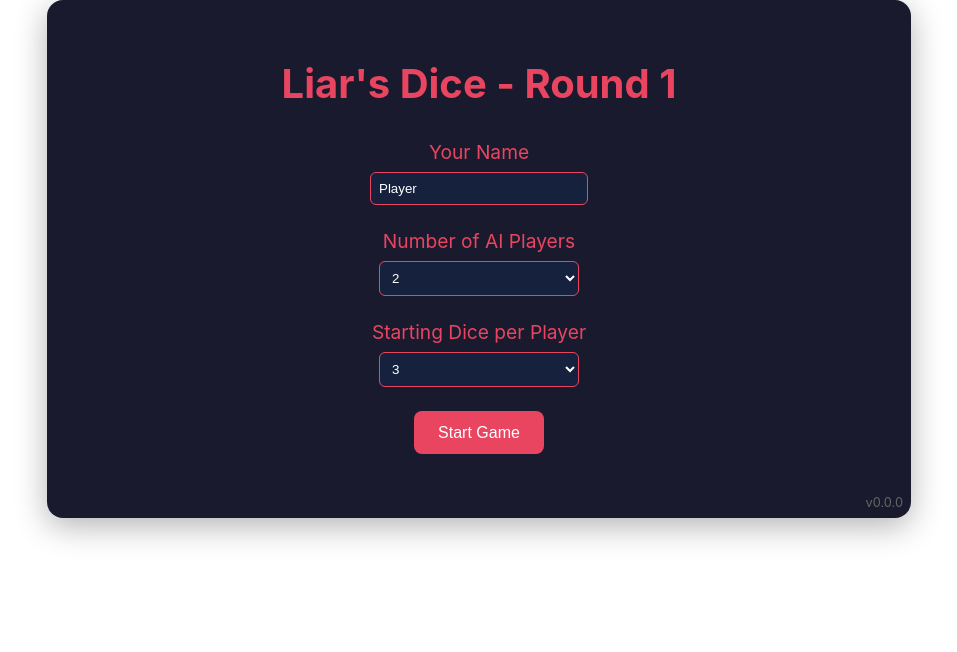
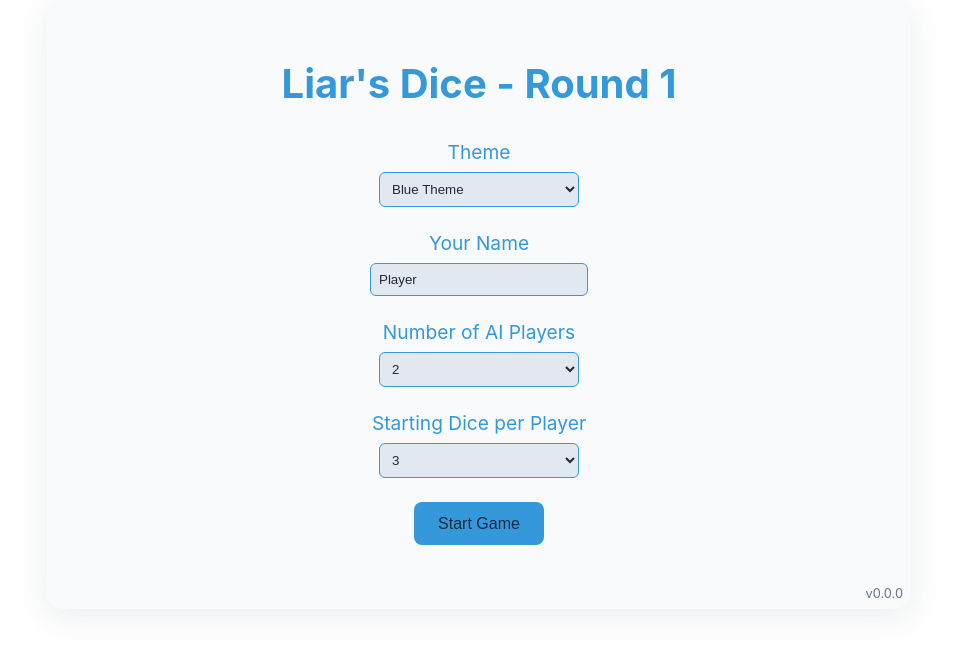
Before and after one commit to kundralaci/kocka, a React (Create React App) app: page / in a window 1280 px wide. Shown: the top 652 px of the page, without its empty margins (161-1118 px from the left). Built offline with nearby package versions, Linux system fonts and the light colour scheme.

Commit message:
feat: add themes

```diff
--- a/src/App.tsx
+++ b/src/App.tsx
@@ -1,14 +1,28 @@
 import React from 'react';
-import { Provider } from 'react-redux';
+import { Provider, useSelector } from 'react-redux';
+import { ThemeProvider } from 'styled-components';
 import { store } from './store';
 import { Game } from './components/Game';
+import { getThemeObject } from './store/ThemeSlice';
+import type { RootState } from './store';
+
+const ThemedApp = () => {
+  const currentTheme = useSelector((state: RootState) => state.theme.currentTheme);
+  const theme = getThemeObject(currentTheme);
+
+  return (
+    <ThemeProvider theme={theme}>
+      <div className="App">
+        <Game />
+      </div>
+    </ThemeProvider>
+  );
+};
 
 function App() {
   return (
     <Provider store={store}>
-      <div className="App">
-        <Game />
-      </div>
+      <ThemedApp />
     </Provider>
   );
 }
--- a/src/components/BettingPopup.tsx
+++ b/src/components/BettingPopup.tsx
@@ -17,65 +17,72 @@ const Overlay = styled(motion.div)`
 `;
 
 const PopupContent = styled(motion.div)`
-  background: #16213e;
-  padding: 2rem;
-  border-radius: 12px;
+  background: ${props => props.theme.colors.background};
+  padding: ${props => props.theme.spacing.xlarge};
+  border-radius: ${props => props.theme.borderRadius.large};
   width: 90%;
   max-width: 400px;
-  box-shadow: 0 8px 32px rgba(0, 0, 0, 0.3);
+  box-shadow: ${props => props.theme.shadows.main};
 `;
 
 const Title = styled.h2`
-  color: #e94560;
-  margin-bottom: 1.5rem;
+  color: ${props => props.theme.colors.primary};
+  margin-bottom: ${props => props.theme.spacing.large};
   text-align: center;
 `;
 
 const Form = styled.form`
   display: flex;
   flex-direction: column;
-  gap: 1rem;
+  gap: ${props => props.theme.spacing.medium};
 `;
 
 const InputGroup = styled.div`
   display: flex;
   flex-direction: column;
-  gap: 0.5rem;
+  gap: ${props => props.theme.spacing.small};
 `;
 
 const Label = styled.label`
-  color: #fff;
+  color: ${props => props.theme.colors.text};
 `;
 
 const Input = styled.input`
-  padding: 0.8rem;
-  border-radius: 6px;
-  border: 2px solid #0f3460;
-  background: #1a1a2e;
-  color: #fff;
+  padding: ${props => props.theme.spacing.medium};
+  border-radius: ${props => props.theme.borderRadius.small};
+  border: 2px solid ${props => props.theme.colors.border};
+  background: ${props => props.theme.colors.secondary};
+  color: ${props => props.theme.colors.text};
   font-size: 1rem;
 
   &:focus {
-    border-color: #e94560;
+    border-color: ${props => props.theme.colors.primary};
     outline: none;
   }
 `;
 
 const ButtonGroup = styled.div`
   display: flex;
-  gap: 1rem;
-  margin-top: 1rem;
+  gap: ${props => props.theme.spacing.medium};
+  margin-top: ${props => props.theme.spacing.medium};
 `;
 
-const Button = styled(motion.button)`
+const Button = styled(motion.button)<{ variant?: 'secondary' }>`
   flex: 1;
-  background: #e94560;
-  color: white;
+  background: ${props => props.variant === 'secondary' ? props.theme.colors.secondary : props.theme.colors.primary};
+  color: ${props => props.theme.colors.text};
   border: none;
-  padding: 0.8rem;
-  border-radius: 8px;
+  padding: ${props => props.theme.spacing.medium};
+  border-radius: ${props => props.theme.borderRadius.medium};
   font-size: 1rem;
   cursor: pointer;
+  transition: background 0.2s ease;
+
+  &:hover {
+    background: ${props => props.variant === 'secondary'
+      ? props.theme.colors.secondaryDark
+      : props.theme.colors.primaryHover};
+  }
 
   &:disabled {
     opacity: 0.5;
@@ -144,11 +151,11 @@ export const BettingPopup: React.FC<BettingPopupProps> = ({
           </InputGroup>
           <ButtonGroup>
             <Button
+              variant="secondary"
               type="button"
               onClick={onClose}
               whileHover={{ scale: 1.05 }}
               whileTap={{ scale: 0.95 }}
-              style={{ background: '#0f3460' }}
             >
               Cancel
             </Button>
--- a/src/components/Game.tsx
+++ b/src/components/Game.tsx
@@ -10,22 +10,24 @@ import { motion, AnimatePresence } from 'framer-motion';
 import { BettingPopup } from './BettingPopup';
 import { BettingStrategy, StartingStrategy } from '../strategies/strategies';
 import { generateId } from '../utils/id';
+import { Theme } from '../themes/theme';
+import { setTheme, ThemeType } from '../store/ThemeSlice';
 
 const ResetButton = styled(motion.button)`
   position: absolute;
-  top: 1rem;
-  right: 1rem;
-  background: #e94560;
-  color: white;
+  top: ${props => props.theme.spacing.medium};
+  right: ${props => props.theme.spacing.medium};
+  background: ${props => props.theme.colors.primary};
+  color: ${props => props.theme.colors.text};
   border: none;
-  padding: 0.5rem 1rem;
-  border-radius: 8px;
+  padding: ${props => props.theme.spacing.small} ${props => props.theme.spacing.medium};
+  border-radius: ${props => props.theme.borderRadius.medium};
   font-size: 0.9rem;
   cursor: pointer;
   transition: all 0.2s ease;
 
   &:hover {
-    background: #ff6b6b;
+    background: ${props => props.theme.colors.primaryHover};
     transform: translateY(-2px);
   }
 `;
@@ -34,16 +36,16 @@ const GameContainer = styled.div`
   position: relative;
   max-width: 800px;
   margin: 0 auto;
-  padding: 2rem;
-  background: #1a1a2e;
-  color: #fff;
-  border-radius: 16px;
-  box-shadow: 0 8px 32px rgba(0, 0, 0, 0.3);
+  padding: ${props => props.theme.spacing.xlarge};
+  background: ${props => props.theme.colors.background};
+  color: ${props => props.theme.colors.text};
+  border-radius: ${props => props.theme.borderRadius.xlarge};
+  box-shadow: ${props => props.theme.shadows.main};
 `;
 
 const Title = styled(motion.h1)`
   text-align: center;
-  color: #e94560;
+  color: ${props => props.theme.colors.primary};
   font-size: 2.5rem;
   margin-bottom: 2rem;
 `;
@@ -55,16 +57,16 @@ const PlayersGrid = styled.div`
   margin-bottom: 2rem;
 `;
 
-const PlayerCard = styled(motion.div) <{ isActive: boolean }>`
-  background: ${props => props.isActive ? '#16213e' : '#0f3460'};
-  padding: 1.5rem;
-  border-radius: 12px;
-  border: 2px solid ${props => props.isActive ? '#e94560' : 'transparent'};
+const PlayerCard = styled(motion.div)<{ isActive: boolean }>`
+  background: ${props => props.isActive ? props.theme.colors.secondary : props.theme.colors.secondaryDark};
+  padding: ${props => props.theme.spacing.large};
+  border-radius: ${props => props.theme.borderRadius.large};
+  border: 2px solid ${props => props.isActive ? props.theme.colors.primary : 'transparent'};
   transition: all 0.3s ease;
 
   h2 {
-    color: #e94560;
-    margin-bottom: 1rem;
+    color: ${props => props.theme.colors.primary};
+    margin-bottom: ${props => props.theme.spacing.medium};
   }
 `;
 
@@ -75,9 +77,10 @@ const DiceSquare = styled.span<{ isMatching?: boolean }>`
   width: 30px;
   height: 30px;
   margin: 0 4px;
-  background: ${props => props.isMatching ? '#e94560' : '#16213e'};
-  border-radius: 6px;
+  background: ${props => props.isMatching ? props.theme.colors.primary : props.theme.colors.secondary};
+  border-radius: ${props => props.theme.borderRadius.small};
   font-weight: bold;
+  color: ${props => props.theme.colors.text};
 `;
 
 const DiceContainer = styled(motion.div)`
@@ -94,17 +97,17 @@ const Controls = styled(motion.div)`
 `;
 
 const Button = styled(motion.button)`
-  background: #e94560;
-  color: white;
+  background: ${props => props.theme.colors.primary};
+  color: ${props => props.theme.colors.text};
   border: none;
   padding: 0.8rem 1.5rem;
-  border-radius: 8px;
+  border-radius: ${props => props.theme.borderRadius.medium};
   font-size: 1rem;
   cursor: pointer;
   transition: all 0.2s ease;
 
   &:hover {
-    background: #ff6b6b;
+    background: ${props => props.theme.colors.primaryHover};
     transform: translateY(-2px);
   }
 `;
@@ -112,13 +115,13 @@ const Button = styled(motion.button)`
 const BetHistory = styled(motion.div)`
   margin-top: 1.5rem;
   padding: 1rem;
-  background: #16213e;
-  border-radius: 8px;
+  background: ${props => props.theme.colors.secondary};
+  border-radius: ${props => props.theme.borderRadius.medium};
   max-height: 200px;
   overflow-y: auto;
 
   h3 {
-    color: #e94560;
+    color: ${props => props.theme.colors.primary};
     margin-bottom: 0.5rem;
   }
 
@@ -130,7 +133,8 @@ const BetHistory = styled(motion.div)`
 
 const BetHistoryItem = styled(motion.li)`
   padding: 0.5rem 0;
-  border-bottom: 1px solid #2a2a4a;
+  border-bottom: 1px solid ${props => props.theme.colors.border};
+  color: ${props => props.theme.colors.text};
 
   &:last-child {
     border-bottom: none;
@@ -153,16 +157,21 @@ const ConfigurationOption = styled.div`
 
   label {
     font-size: 1.2rem;
-    color: #e94560;
+    color: ${props => props.theme.colors.primary};
   }
 
   select, input {
     padding: 0.5rem;
-    border-radius: 6px;
-    background: #16213e;
-    color: white;
-    border: 1px solid #e94560;
+    border-radius: ${props => props.theme.borderRadius.small};
+    background: ${props => props.theme.colors.secondary};
+    color: ${props => props.theme.colors.text};
+    border: 1px solid ${props => props.theme.colors.primary};
     width: 200px;
+
+    &:focus {
+      outline: none;
+      border-color: ${props => props.theme.colors.primaryHover};
+    }
   }
 `;
 
@@ -171,7 +180,65 @@ const VersionNumber = styled.div`
   bottom: 0.5rem;
   right: 0.5rem;
   font-size: 0.8rem;
-  color: #666;
+  color: ${props => props.theme.colors.textMuted};
+`;
+
+const ThemeSelect = styled(motion.select)`
+  padding: 0.5rem;
+  border-radius: ${props => props.theme.borderRadius.medium};
+  background: ${props => props.theme.colors.secondary};
+  color: ${props => props.theme.colors.text};
+  border: 1px solid ${props => props.theme.colors.primary};
+  width: 200px;
+  cursor: pointer;
+`;
+
+const PopupOverlay = styled(motion.div)`
+  position: fixed;
+  top: 0;
+  left: 0;
+  right: 0;
+  bottom: 0;
+  background: rgba(0, 0, 0, 0.7);
+  display: flex;
+  justify-content: center;
+  align-items: center;
+  z-index: 1000;
+`;
+
+const PopupContent = styled(motion.div)`
+  background: ${props => props.theme.colors.background};
+  padding: ${props => props.theme.spacing.large};
+  border-radius: ${props => props.theme.borderRadius.large};
+  box-shadow: ${props => props.theme.shadows.main};
+  width: 90%;
+  max-width: 400px;
+
+  h2 {
+    color: ${props => props.theme.colors.primary};
+    margin-bottom: ${props => props.theme.spacing.medium};
+  }
+
+  input, select {
+    width: 100%;
+    padding: ${props => props.theme.spacing.small};
+    margin-bottom: ${props => props.theme.spacing.medium};
+    border-radius: ${props => props.theme.borderRadius.small};
+    background: ${props => props.theme.colors.secondary};
+    color: ${props => props.theme.colors.text};
+    border: 1px solid ${props => props.theme.colors.border};
+
+    &:focus {
+      outline: none;
+      border-color: ${props => props.theme.colors.primary};
+    }
+  }
+
+  .buttons {
+    display: flex;
+    gap: ${props => props.theme.spacing.medium};
+    justify-content: flex-end;
+  }
 `;
 
 export const Game: React.FC = () => {
@@ -185,6 +252,7 @@ export const Game: React.FC = () => {
     betHistory,
     lastLoser,
   } = useSelector((state: RootState) => state.game);
+  const currentTheme = useSelector((state: RootState) => state.theme.currentTheme);
 
   const [showBettingPopup, setShowBettingPopup] = useState(false);
   const [numAIPlayers, setNumAIPlayers] = useState(2);
@@ -309,6 +377,18 @@ export const Game: React.FC = () => {
           initial={{ opacity: 0, y: 20 }}
           animate={{ opacity: 1, y: 0 }}
         >
+          <ConfigurationOption>
+            <label>Theme</label>
+            <ThemeSelect
+              value={currentTheme}
+              onChange={(e) => dispatch(setTheme(e.target.value as ThemeType))}
+            >
+              <option value="blue">Blue Theme</option>
+              <option value="green">Green Theme</option>
+              <option value="default">Default Theme</option>
+            </ThemeSelect>
+          </ConfigurationOption>
+
           <ConfigurationOption>
             <label>Your Name</label>
             <input
--- /dev/null
+++ b/src/store/ThemeSlice.ts
@@ -0,0 +1,37 @@
+import { createSlice, PayloadAction } from '@reduxjs/toolkit';
+import { defaultTheme, blueTheme, greenTheme } from '../themes/theme';
+
+export type ThemeType = 'blue' | 'green' | 'default';
+
+interface ThemeState {
+  currentTheme: ThemeType;
+}
+
+const initialState: ThemeState = {
+  currentTheme: 'blue',
+};
+
+export const themeSlice = createSlice({
+  name: 'theme',
+  initialState,
+  reducers: {
+    setTheme: (state, action: PayloadAction<ThemeType>) => {
+      state.currentTheme = action.payload;
+    },
+  },
+});
+
+export const { setTheme } = themeSlice.actions;
+
+export const getThemeObject = (themeType: ThemeType) => {
+  switch (themeType) {
+    case 'blue':
+      return blueTheme;
+    case 'green':
+      return greenTheme;
+    default:
+      return defaultTheme;
+  }
+};
+
+export default themeSlice.reducer;
--- a/src/store/index.ts
+++ b/src/store/index.ts
@@ -1,9 +1,11 @@
 import { configureStore } from '@reduxjs/toolkit';
 import gameReducer from './GameSlice';
+import themeReducer from './ThemeSlice';
 
 export const store = configureStore({
   reducer: {
     game: gameReducer,
+    theme: themeReducer,
   },
 });
 
--- /dev/null
+++ b/src/styled.d.ts
@@ -0,0 +1,6 @@
+import 'styled-components';
+import { Theme } from './themes/theme';
+
+declare module 'styled-components' {
+  export interface DefaultTheme extends Theme {}
+}
--- /dev/null
+++ b/src/themes/theme.ts
@@ -0,0 +1,141 @@
+export const defaultTheme = {
+  colors: {
+    primary: '#3498db',
+    primaryHover: '#2980b9',
+    background: '#1a1a2e',
+    secondary: '#16213e',
+    secondaryDark: '#0f3460',
+    text: '#fff',
+    textMuted: '#666',
+    border: '#2a2a4a',
+  },
+  borderRadius: {
+    small: '6px',
+    medium: '8px',
+    large: '12px',
+    xlarge: '16px',
+  },
+  spacing: {
+    small: '0.5rem',
+    medium: '1rem',
+    large: '1.5rem',
+    xlarge: '2rem',
+  },
+  shadows: {
+    main: '0 8px 32px rgba(0, 0, 0, 0.3)',
+  }
+};
+
+export const blueTheme = {
+  colors: {
+    primary: '#3498db',
+    primaryHover: '#2980b9',
+    background: '#f8fafc',
+    secondary: '#e2e8f0',
+    secondaryDark: '#cbd5e1',
+    text: '#1e293b',
+    textMuted: '#64748b',
+    border: '#94a3b8',
+  },
+  borderRadius: {
+    small: '6px',
+    medium: '8px',
+    large: '12px',
+    xlarge: '16px',
+  },
+  spacing: {
+    small: '0.5rem',
+    medium: '1rem',
+    large: '1.5rem',
+    xlarge: '2rem',
+  },
+  shadows: {
+    main: '0 8px 32px rgba(51, 65, 85, 0.1)',
+  }
+};
+
+export const greenTheme = {
+  colors: {
+    primary: '#10b981',
+    primaryHover: '#059669',
+    background: '#f8faf8',
+    secondary: '#e2efe5',
+    secondaryDark: '#cbd5cf',
+    text: '#1e3a2b',
+    textMuted: '#64786b',
+    border: '#94b8a3',
+  },
+  borderRadius: {
+    small: '6px',
+    medium: '8px',
+    large: '12px',
+    xlarge: '16px',
+  },
+  spacing: {
+    small: '0.5rem',
+    medium: '1rem',
+    large: '1.5rem',
+    xlarge: '2rem',
+  },
+  shadows: {
+    main: '0 8px 32px rgba(51, 85, 64, 0.1)',
+  }
+};
+
+export const darkTheme = {
+  colors: {
+    primary: '#e94560',
+    primaryHover: '#ff6b6b',
+    background: '#0a0a15',
+    secondary: '#101030',
+    secondaryDark: '#080820',
+    text: '#fff',
+    textMuted: '#888',
+    border: '#1a1a3a',
+  },
+  borderRadius: {
+    small: '6px',
+    medium: '8px',
+    large: '12px',
+    xlarge: '16px',
+  },
+  spacing: {
+    small: '0.5rem',
+    medium: '1rem',
+    large: '1.5rem',
+    xlarge: '2rem',
+  },
+  shadows: {
+    main: '0 8px 32px rgba(0, 0, 0, 0.3)',
+  }
+};
+
+export const lightTheme = {
+  colors: {
+    primary: '#e94560',
+    primaryHover: '#ff6b6b',
+    background: '#ffffff',
+    secondary: '#f5f5f5',
+    secondaryDark: '#e0e0e0',
+    text: '#333333',
+    textMuted: '#666666',
+    border: '#dddddd',
+  },
+  borderRadius: {
+    small: '6px',
+    medium: '8px',
+    large: '12px',
+    xlarge: '16px',
+  },
+  spacing: {
+    small: '0.5rem',
+    medium: '1rem',
+    large: '1.5rem',
+    xlarge: '2rem',
+  },
+  shadows: {
+    main: '0 8px 32px rgba(0, 0, 0, 0.3)',
+  }
+};
+
+export type Theme = typeof defaultTheme;
```
